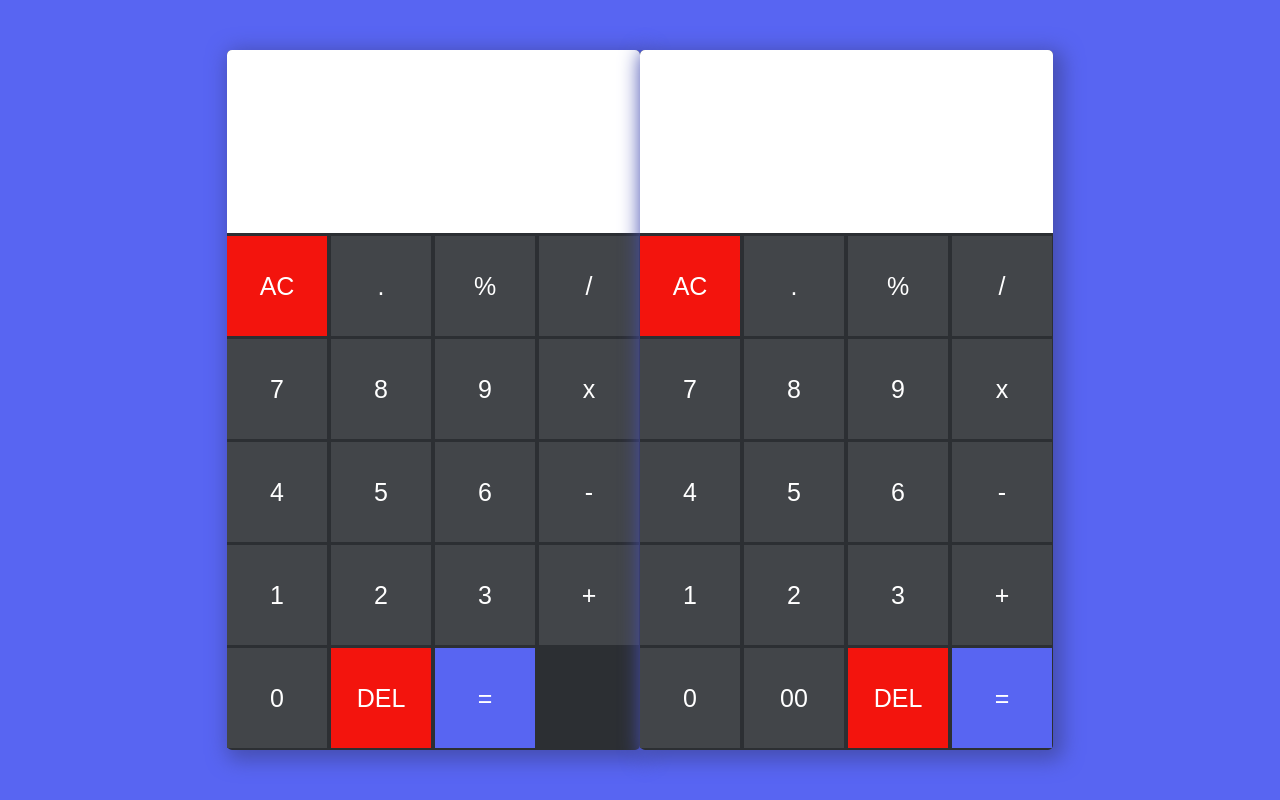
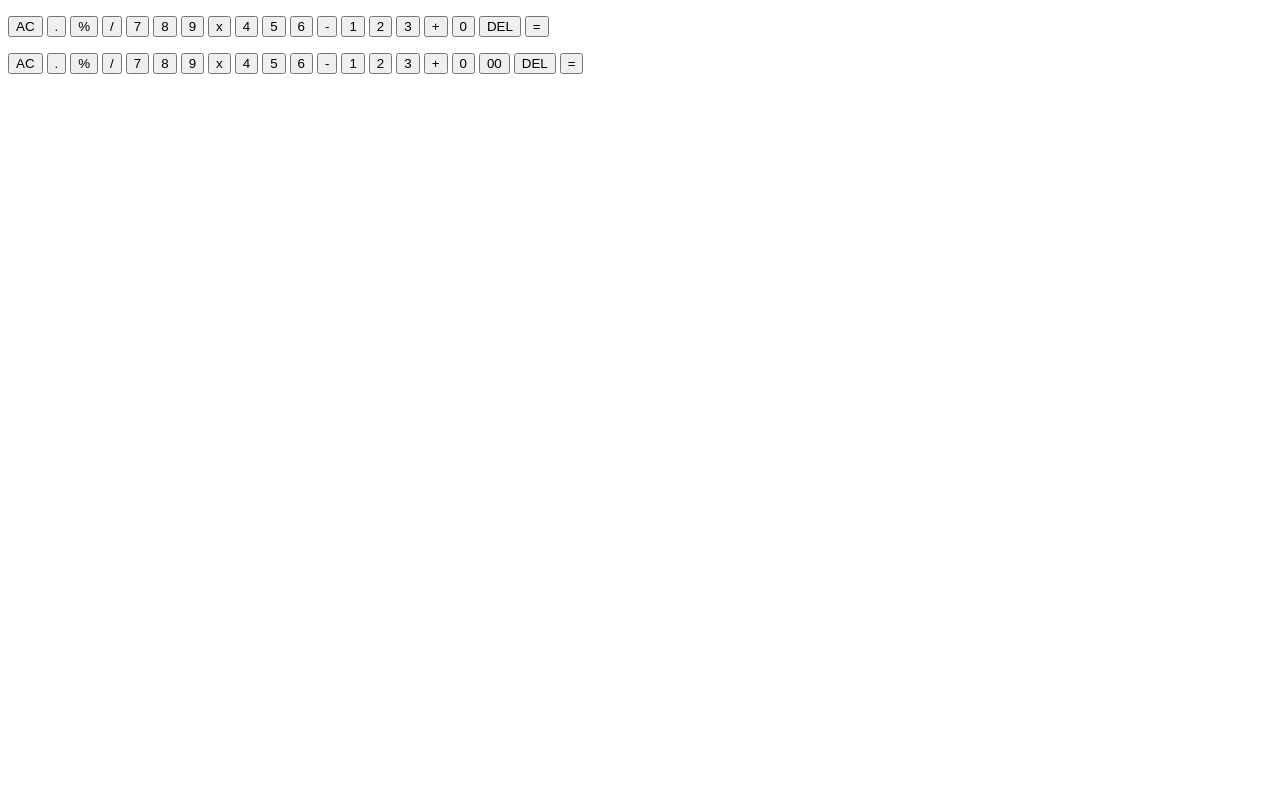
Before and after one commit to Zabed-Iftekhar/Calculator, a plain HTML site: page index.html in a window 1280 px wide. Drawn offline with Linux system fonts and the light colour scheme.

Commit message:
Remove styling for double zero and increase the size of "zero" button

```diff
--- a/styles.css
+++ b/styles.css
@@ -1,107 +1,73 @@
-/*styles.css*/
-*{
-    margin:0;
-    padding:0;
-    box-sizing: border-box;
-}
+//script.js//
 
-body{
-    height:100vh;
-    display:flex;
-    justify-content: center;
-    align-items: center;
-    background-color:#5865f2 ;
-}
-.calculator-body{
-    /* border:3px solid orange; */
-    display:flex;
-    flex-direction: column;
-    justify-content: center;
-    background-color:#2c2f33 ;
-    width:413px;
-    height:700px;
-    border-radius: 5px;
-    box-shadow:5px 5px 20px 5px  #464fb2;
-}
-#display-screen{
+//Buttons for all numbers and symbols from left to right//
 
-    display:flex;
-    ;
-    height:202px;
-    background-color: #ffff;
-    border-top-right-radius: 5px;
-    border-top-left-radius: 5px;
-
-}
-
-#display-screen > p{
-    max-width: 413px;
-    font-family: sans-serif;
-    display:flex;
-    flex-wrap: wrap;
-    justify-content: flex-end;
-    flex-direction: column;
-    align-items:flex-end;
-    font-size: 30px;
-    width:413px;
-
-}
-.buttons-container{
-    height:570px;
-
-}
-.buttons-inner-container{
-
-    flex-direction: column;
-    width:500px;
+let clear = document.querySelector("#AC");
+let decimal=document.querySelector("#decimal");
+let remainder=document.querySelector("#remainder");
+let division = document.querySelector("#divide" ) ;
+let seven = document.querySelector("#seven" ) ;
+let eight = document.querySelector("#eight" );
+let nine = document.querySelector("#nine" );
+let multiplication = document.querySelector("#multiply");
+let four = document.querySelector("#four" );
+let five = document.querySelector("#five" );
+let six = document.querySelector("#six" );
+let subtraction = document.querySelector("#minus");
+let one = document.querySelector("#one" );
+let two = document.querySelector("#two");
+let three = document.querySelector("#three" );
+let addition = document.querySelector("#add");
+let zero = document.querySelector("#zero" );
+let back = document.querySelector("#back");
+let equalTo = document.querySelector("#equalto");
 
 
-
-}
-button{
-
-    margin-top: 3px;
-    font-size: 25px;
-    font-weight:500;
-    color:#ffff;
-    background-color: #424549;
-    border:none;
-
-    width:100px;
-    height:100px;
-
-}
-button:hover{
-    background-color: #ffffffb3;
-}
-
-#AC{
-    background-color:rgb(243, 20, 13);
+//Event listeners for all buttons//
+clear.addEventListener('click',()=>{console.log("0")})
+decimal.addEventListener('click',()=>{console.log(".")})
+remainder.addEventListener('click',()=>{console.log(3%2)})
+division.addEventListener('click',()=>{console.log(3/2)})
+seven.addEventListener('click',()=>{console.log(7)})
+eight.addEventListener('click',()=>{console.log(8)})
+nine.addEventListener('click',()=>{console.log(9)})
+multiplication.addEventListener('click',()=>{console.log(3*2)})
+four.addEventListener('click',()=>{console.log(4)})
+five.addEventListener('click',()=>{console.log(5)})
+six.addEventListener('click',()=>{console.log(6)})
+subtraction.addEventListener('click',()=>{console.log(3-2)})
+one.addEventListener('click',()=>{console.log(1)})
+two.addEventListener('click',()=>{console.log(2)})
+three.addEventListener('click',()=>{console.log(3)})
+addition.addEventListener('click',()=>{console.log(3+2)})
+zero.addEventListener('click',()=>{console.log(0)})
+back.addEventListener('click',()=>{console.log("delete")})
+equalTo.addEventListener('click',()=>{console.log("equal to")})
 
 
-}
-#AC:hover{
-    background-color: rgb(241, 77, 72);
-    color:#ffff;
-}
+// Functions for addition,subtraction, multiplication, division & remainder
+const add = function(firstNumber,secondNumber) {
+	return firstNumber + secondNumber;
+};
 
-#back{
-    background-color:rgb(243, 20, 13);
+const subtract = function(firstNumber,secondNumber) {
+	return firstNumber - secondNumber;
+};
 
-}
-#back:hover{
-    background-color: rgb(241, 77, 72);
-    color:#ffff;
-}
+const multiply = function(firstNumber,secondNumber) {
 
+    return firstNumber * secondNumber
 
-#equalto{
-    background-color: #5865f2;
-    color:#ffff;
-}
+};
 
-#equalto:hover{
-    background-color: #7983ee;
+const divide = function(firstNumber,secondNumber) {
 
+    return firstNumber / secondNumber
 
-}
+};
+
+const remaining = function(firstNumber,secondNumber) {
+
+    return firstNumber % secondNumber
+
+};
```
